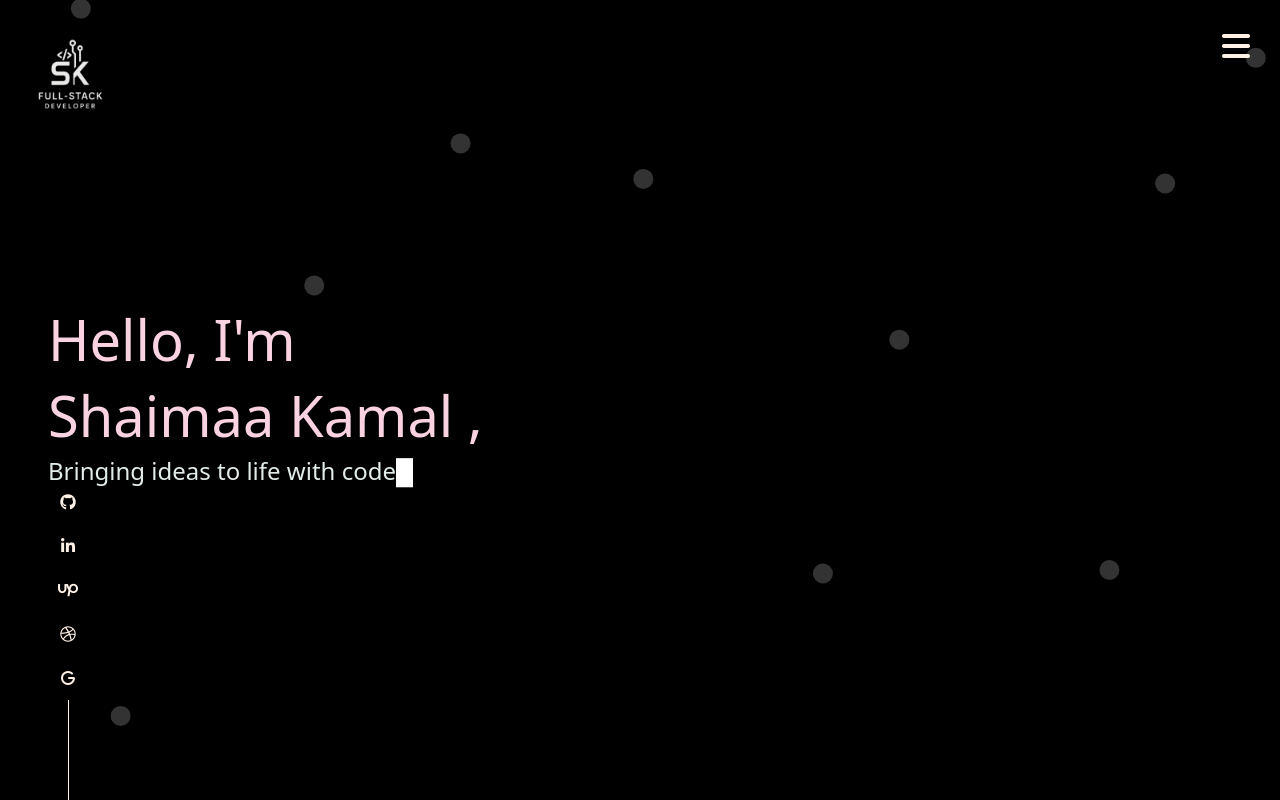
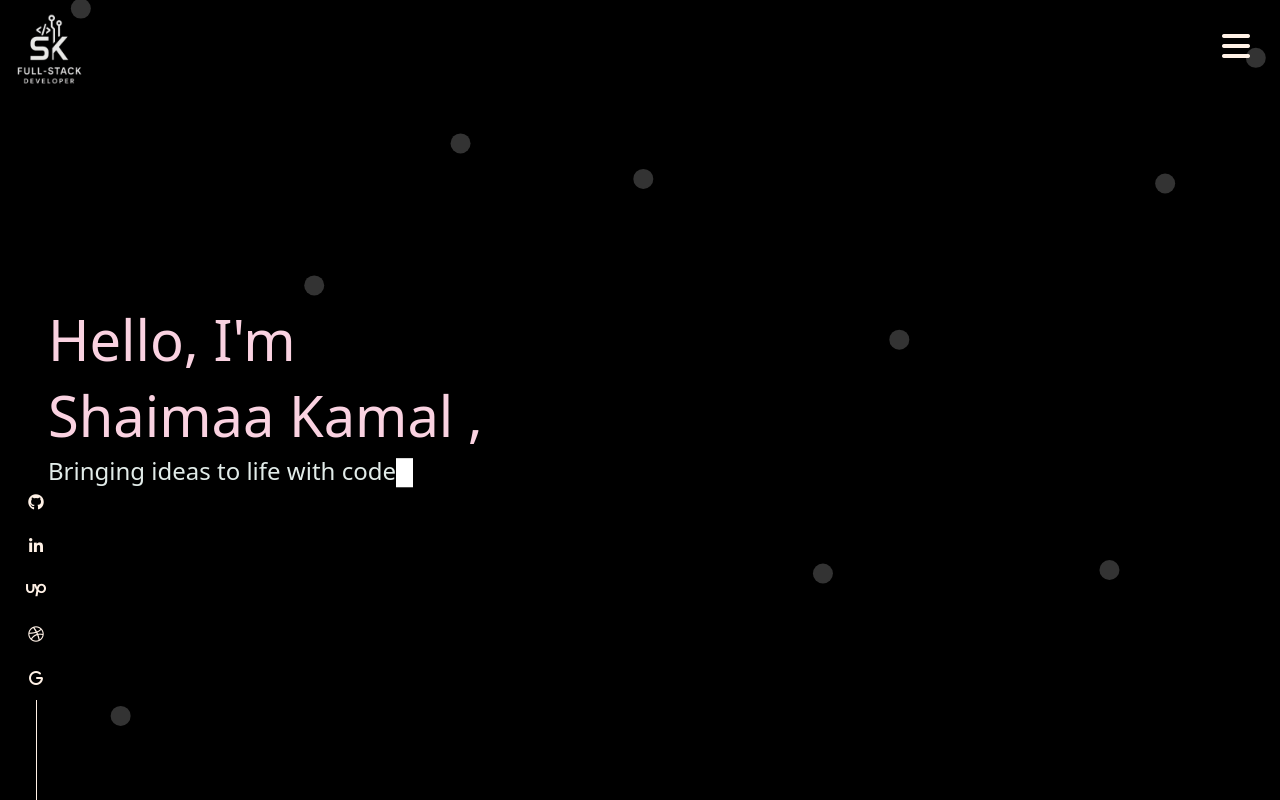
Before and after one commit to ShaimaaAKamal/ShaimaaKamal, an Angular app: page / in a window 1280 px wide. Built offline with nearby package versions, Linux system fonts and the light colour scheme; what @tsparticles/angular would draw is missing.

Commit message:
update layout
update component spacing in main layout

```diff
--- a/src/app/Components/sharedComponents/profile-image/profile-image.component.html
+++ b/src/app/Components/sharedComponents/profile-image/profile-image.component.html
@@ -1,5 +1,4 @@
 <section class="profile-image">
   <!-- <img src="assets/images/shimaa.jpeg" class="rounded rounded-circle" alt="image"/> -->
-     <img src="assets/images/Logo.png" class="rounded rounded-circle" alt="image"/>
-
+     <img src="assets/images/Logo.png" class="rounded rounded-circle" alt="logo"/>
 </section>
--- a/src/app/Components/sharedComponents/profile-image/profile-image.component.scss
+++ b/src/app/Components/sharedComponents/profile-image/profile-image.component.scss
@@ -1,8 +1,8 @@
 
 .profile-image{
   position: fixed;
-  top:30px;
-  left:20px;
+  top:5px;
+  left:-1px;
   img{
   width:100px;
   height:100px;
--- a/src/app/Components/sharedComponents/social-links/social-links.component.html
+++ b/src/app/Components/sharedComponents/social-links/social-links.component.html
@@ -1,5 +1,5 @@
 <section class="social-links">
-  <div class="d-flex flex-column px-5 justify-content-center align-items-center">
+  <div class="d-flex flex-column px-3 justify-content-center align-items-center">
     <a href="https://github.com/ShaimaaAKamal"><i class="fa-brands fa-github"></i></a>
     <a href="https://www.linkedin.com/in/shaimaaakamal"><i class="fa-brands fa-linkedin-in"></i></a>
     <a href="https://www.upwork.com/freelancers/~01013e2317f71a3b75"><i class="fa-brands fa-upwork"></i></a>
```
